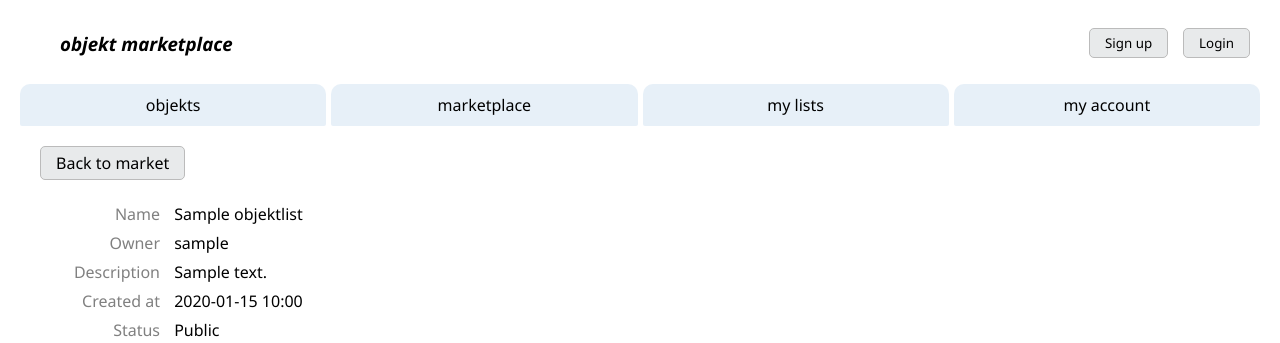
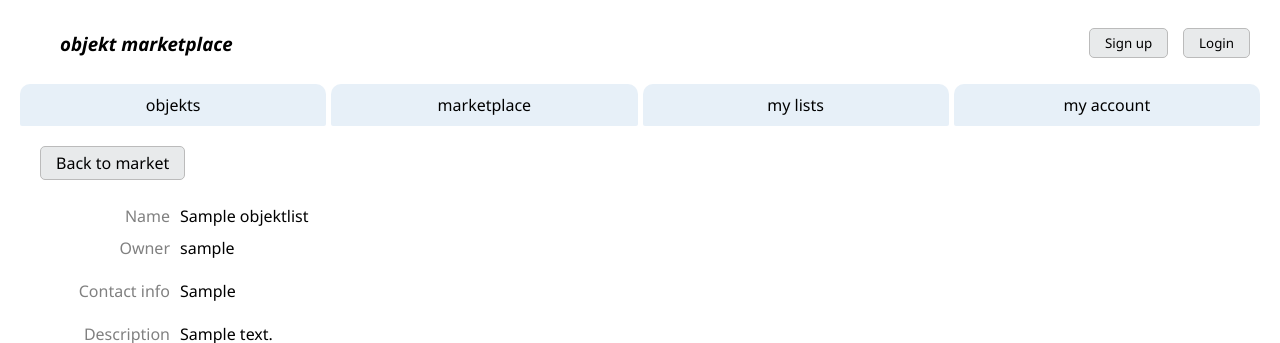
Before and after one commit to aomou/objekt-marketplace, a Django app: page /marketplace/list/1 in a window 1280 px wide. Shown: the part 14-357 px from the top of the page. Run offline with Django 5.2, Linux system fonts and the light colour scheme; data comes from the database, SQL or seed files in the repository; tables that the repository leaves empty hold one stand-in row (values such as "Sample post"); parts of the project's set-up code (start-up, migrations or seed data) failed here and were passed over; some web fonts are replaced.

Commit message:
Fix list details css

```diff
--- a/static/details.css
+++ b/static/details.css
@@ -12,15 +12,24 @@
     padding-left: 50px;
 }
 
+.list-info > div {
+    display: flex;
+    align-items: center;
+}
+
 .list-info > div > label {
     display: inline-block;
-    width: 100px;
-    line-height: 1.8;
+    width: 110px;
+    line-height: 2;
     text-align: right;
     padding-right: 10px;
     color: grey;
 }
 
+.contact-info {
+    display: inline-block;
+    text-align: left;
+}
 
 /* objekts display  */
 
--- a/templates/marketplace/details.html
+++ b/templates/marketplace/details.html
@@ -21,7 +21,8 @@
     </div>
     <div class="list-info">
         <div> <label> Name </label> {{ objektlist.name }} </div>
-        <div> <label> Owner </label> {{ objektlist.owner }} </div>
+        <div> <label> Owner </label> {{ objektlist.owner }}  </div>
+        <div> <label> Contact info </label> <p class="contact-info"> {{ objektlist.owner.userprofile.contact_info | linebreaksbr }} </p> </div>
         <div> <label> Description </label> {{ objektlist.description }} </div>
         <div> <label> Created at </label> {{ objektlist.created_at | date:'Y-m-d H:i' }} </div>
         <div>
@@ -31,7 +32,7 @@
                 <label> Status </label> Private
             {% endif %}
         </div> <br>
-
+    </div>
     <div class="list-objekts-display">
         {% for objekt in objekts %}
             <details class="objekt-card">
@@ -51,7 +52,7 @@
             </details>
         {% endfor %}
     </div>
-    </div>
+
 
 
 
```
Lines whose indentation alone changed are shown as unchanged.
